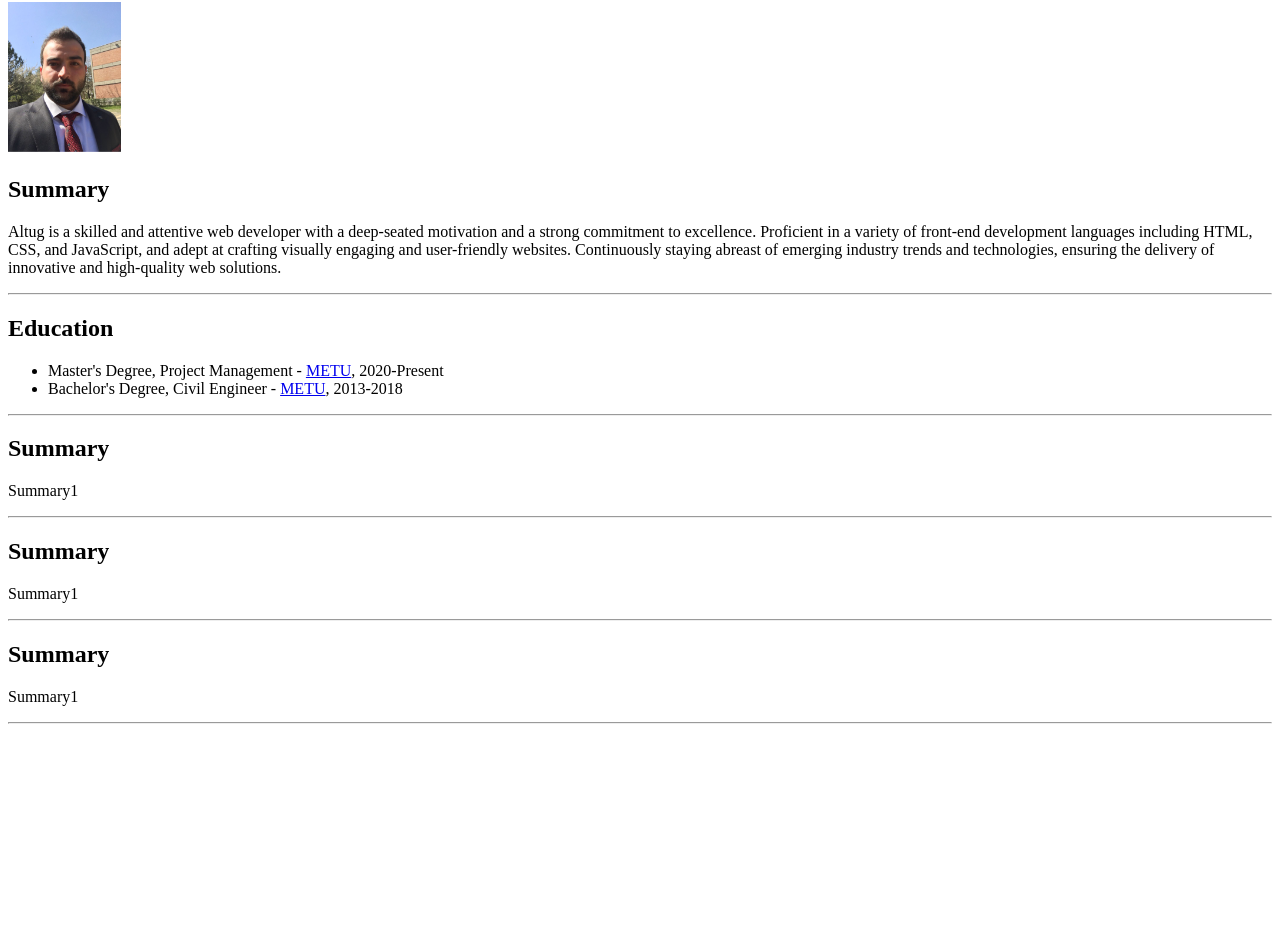
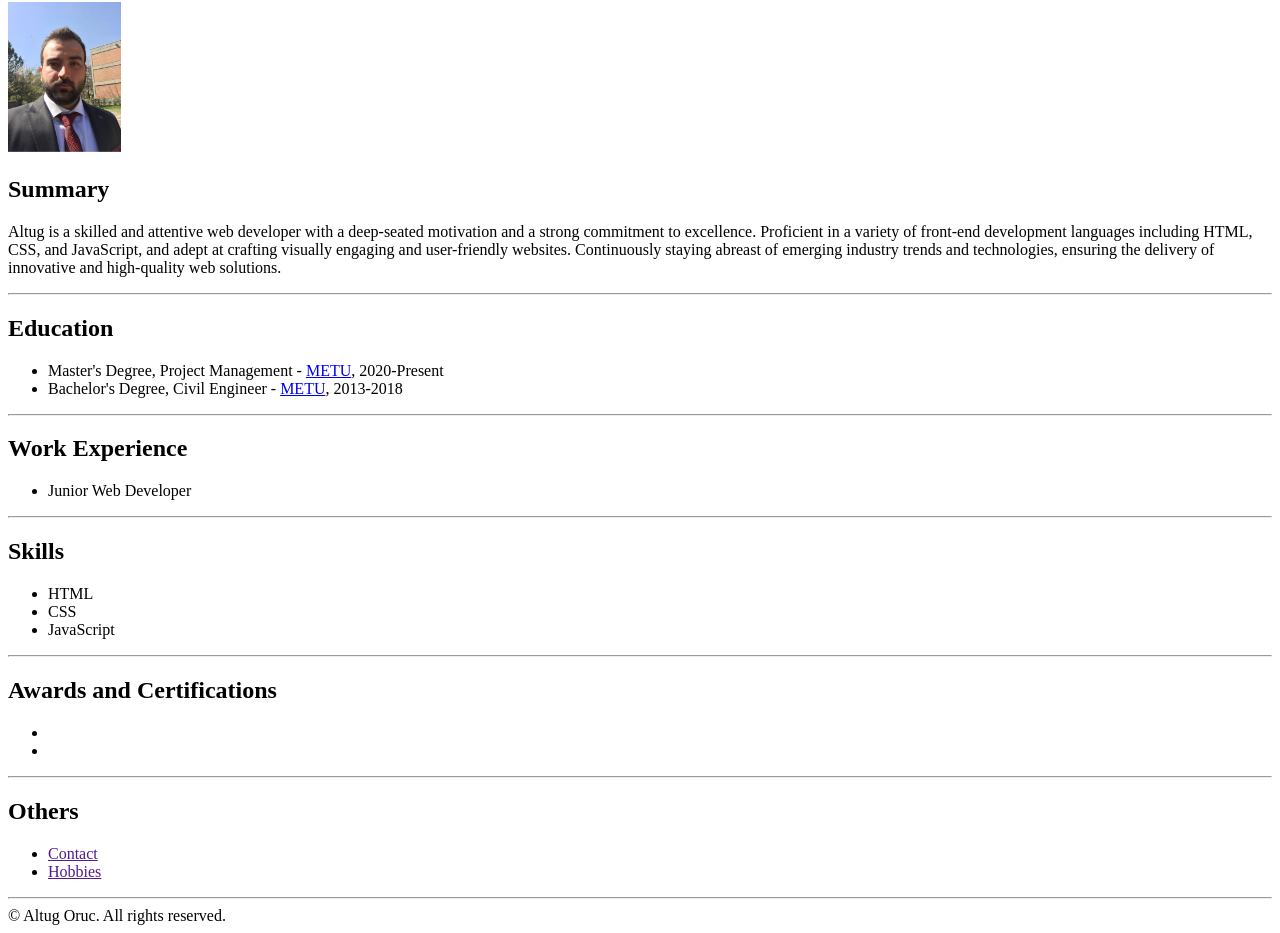
Before and after one commit to AltugOruc/CV, a plain HTML site: page index.html in a window 1280 px wide. Shown: the part 78-1011 px from the top of the page. Before the commit the page ends 810 px from the top, so only its background shows below. Drawn offline with Linux system fonts and the light colour scheme.

Commit message:
Add files via upload

```diff
--- a/index.html
+++ b/index.html
@@ -16,21 +16,38 @@
 
     <h2>Education</h2>
     <ul>
-        <li>Master's Degree, Project Management - <a href="https://www.metu.edu.tr/">METU</a>, 2020-Present</li>
+        <li>Master's Degree, Project Management - <a target="_blank" href="https://www.metu.edu.tr/">METU</a>, 2020-Present</li>
         <li>Bachelor's Degree, Civil Engineer - <a href="https://www.metu.edu.tr/">METU</a>, 2013-2018</li>
     </ul>
     <hr />
 
-    <h2>Summary</h2>
-    <p>Summary1</p>
+    <h2>Work Experience</h2>
+    <ul>
+        <li>Junior Web Developer</li>
+    </ul>
     <hr />
 
-    <h2>Summary</h2>
-    <p>Summary1</p>
+    <h2>Skills</h2>
+    <UL>
+        <li>HTML</li>
+        <li>CSS</li>
+        <li>JavaScript</li>
+    </UL>
     <hr />
 
-    <h2>Summary</h2>
-    <p>Summary1</p>
+    <h2>Awards and Certifications</h2>
+    <ul>
+        <li></li>
+        <li></li>
+    </ul>
     <hr />
+
+    <h2>Others</h2>
+    <ul>
+        <li><a href="">Contact</a></li>
+        <li><a href="">Hobbies</a></li>
+    </ul>
+    <hr />
+    <footer>© Altug Oruc. All rights reserved.</footer>
 </body>
 </html>
```
